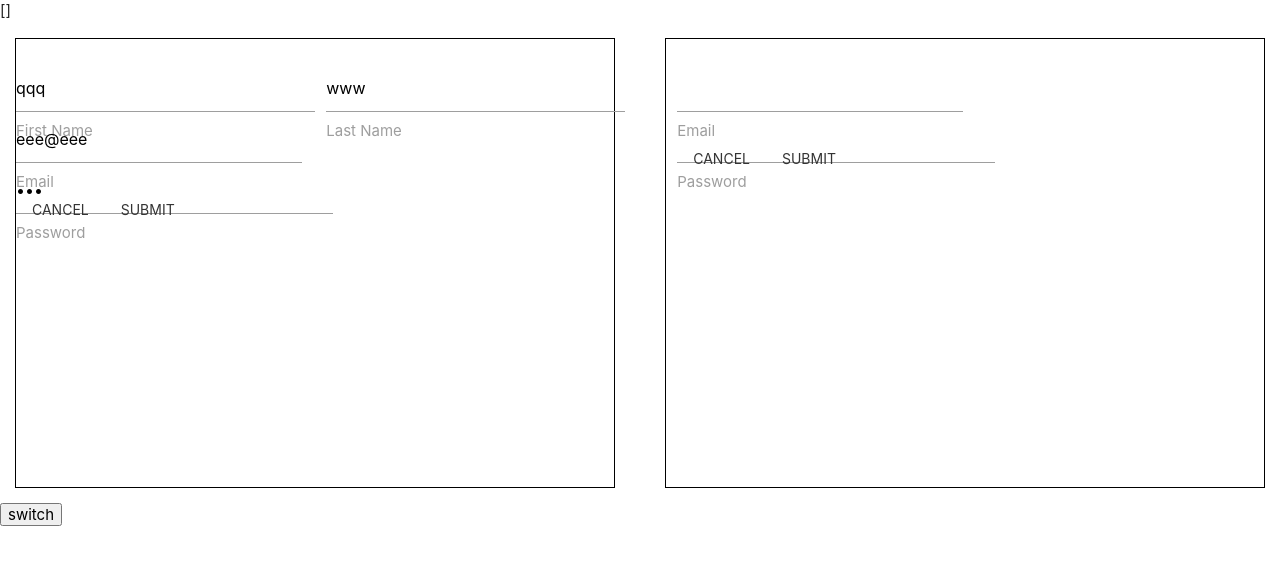
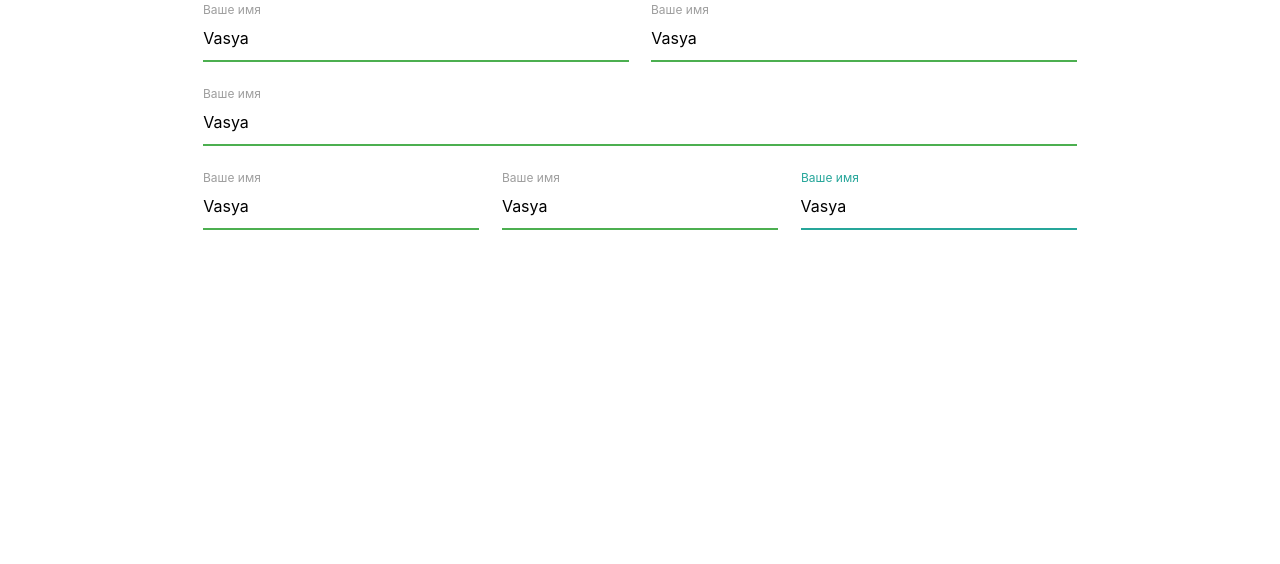
Before and after one commit to Spectr67/mail-app-vue, a Vue app: page / in a window 1280 px wide. Shown: the top 564 px of the page. Built offline with nearby package versions, Linux system fonts and the light colour scheme.

Commit message:
Fixed: component MForm

```diff
--- a/src/App.vue
+++ b/src/App.vue
@@ -5,9 +5,11 @@ import ModalWindow from './components/ModalWindow.vue'
 import MTab from './components/MTab.vue'
 import MFormLogin from './components/MFormLogin.vue'
 import MFormRegistration from './components/MFormRegisrtation.vue'
+import MForm from './components/MForm.vue'
 
 export default {
   components: {
+    MForm,
     MInput,
     MTab,
     ModalWindow,
@@ -52,9 +54,12 @@ export default {
 </script>
 
 <template>
-  {{ accounts }}
+  <!-- {{ accounts }} -->
+
+  <MForm />
+
   <div class="main">
-    <div class="form">
+    <!--  <div class="form">
       <div class="leftone">
         <MFormRegistration
           @userSubmit="handleUserSubmit"
@@ -66,7 +71,7 @@ export default {
         <MFormLogin @userLogin="handleUserLogin" :accounts="accounts" />
       </div>
     </div>
-    <button @click="isShow = !isShow">switch</button>
+    <button @click="isShow = !isShow">switch</button> -->
     <!-- <MTab :list="tabs" @tab-change="activeTab = $event" /> -->
   </div>
 </template>
--- /dev/null
+++ b/src/components/MForm.vue
@@ -0,0 +1,38 @@
+<script>
+import MInput from './MInput.vue'
+
+export default {
+  components: { MInput },
+
+  data() {
+    return {
+      nickname: 'Vasya',
+    }
+  },
+}
+</script>
+
+<template>
+  <form class="container">
+    <div class="row">
+      <div class="col s6">
+        <MInput v-model="nickname" caption="Ваше имя" />
+      </div>
+      <div class="col s6">
+        <MInput v-model="nickname" caption="Ваше имя" />
+      </div>
+      <div class="col s12">
+        <MInput v-model="nickname" caption="Ваше имя" />
+      </div>
+      <div class="col s4">
+        <MInput v-model="nickname" caption="Ваше имя" />
+      </div>
+      <div class="col s4">
+        <MInput v-model="nickname" caption="Ваше имя" />
+      </div>
+      <div class="col s4">
+        <MInput v-model="nickname" caption="Ваше имя" />
+      </div>
+    </div>
+  </form>
+</template>
--- a/src/components/MFormRegisrtation.vue
+++ b/src/components/MFormRegisrtation.vue
@@ -40,14 +40,13 @@ export default {
   <form class="col s12" @submit.prevent="onSubmit" ref="form">
     <div class="row">
       <div class="input-field col s6">
-        <label
-          ><input
-            v-model="account.firstName"
-            type="text"
-            class="validate"
-            required
-          />First Name</label
-        >
+        <label>First Name</label>
+        <input
+          v-model="account.firstName"
+          type="text"
+          class="validate"
+          required
+        />
       </div>
       <div class="input-field col s6">
         <label
--- a/src/components/MInput.vue
+++ b/src/components/MInput.vue
@@ -11,22 +11,31 @@ export default {
       instanceId: randId(),
     }
   },
+
+  mounted() {
+    this.$refs.elInput.focus()
+  },
 }
 </script>
 
+Model View ViewModel
+
 <template>
-  <div class="row">
-    <div class="input-field col s6">
+  <div class="input-field">
     <input
+      ref="elInput"
       :value="modelValue"
       @input="$emit('update:modelValue', $event.target.value)"
       type="text"
       class="validate"
       :id="instanceId"
     />
-      <label :class="{ active: modelValue !== '' }" :for="instanceId">
+    <label
+      :class="{ active: modelValue !== '' }"
+      :for="instanceId"
+      class="active"
+    >
       {{ caption }}
     </label>
   </div>
-  </div>
 </template>
```
Lines whose indentation alone changed are shown as unchanged.
